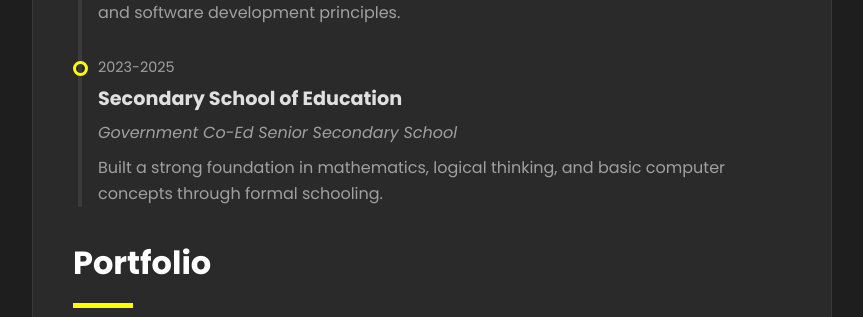
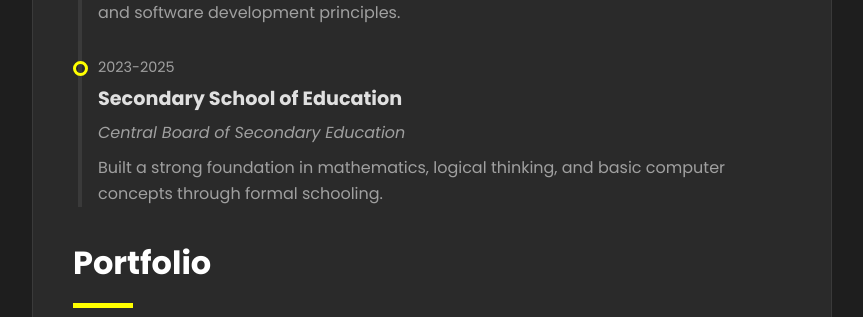
Before and after one commit to Jatingarg2006/portfolio, a plain HTML site: page index.html in a window 1280 px wide. Shown: the part 1120-1437 px from the top of the page, without its empty margins (408-1271 px from the left). Drawn offline with Linux system fonts and the light colour scheme.

Commit message:
Update index.html

```diff
--- a/index.html
+++ b/index.html
@@ -89,7 +89,7 @@
 				<div class="ed-second">
 					<div class="year"> 2023-2025 </div>
 					<h3 class="degree"> Secondary School of Education </h3>
-					<p class="institute"> Government Co-Ed Senior Secondary School </p>
+					<p class="institute"> Central Board of Secondary Education </p>
 					<p class="learning"> Built a strong foundation in mathematics, logical thinking, and basic computer concepts through formal schooling. </p>
 					<div class="goal"></div>
 				</div>
```
